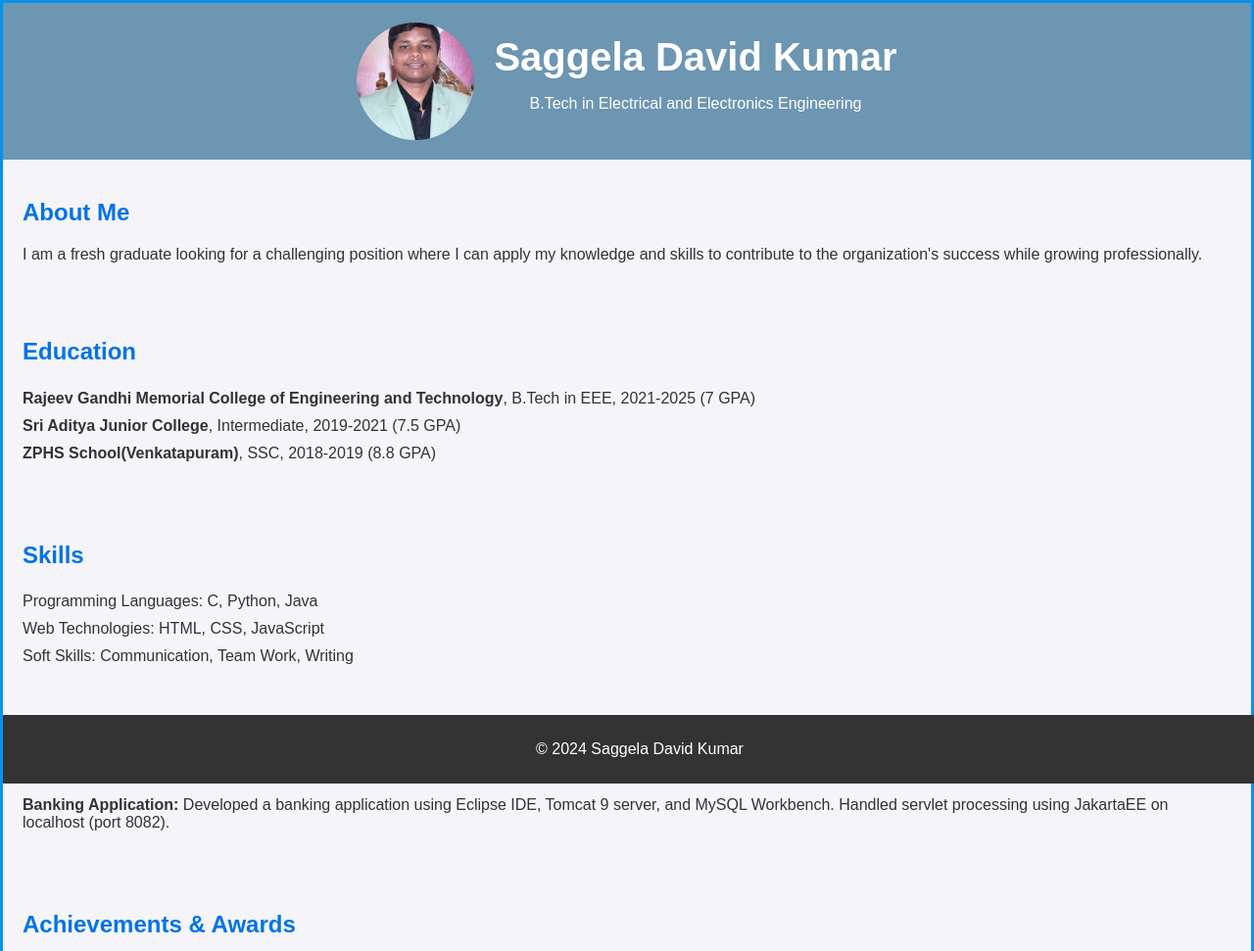
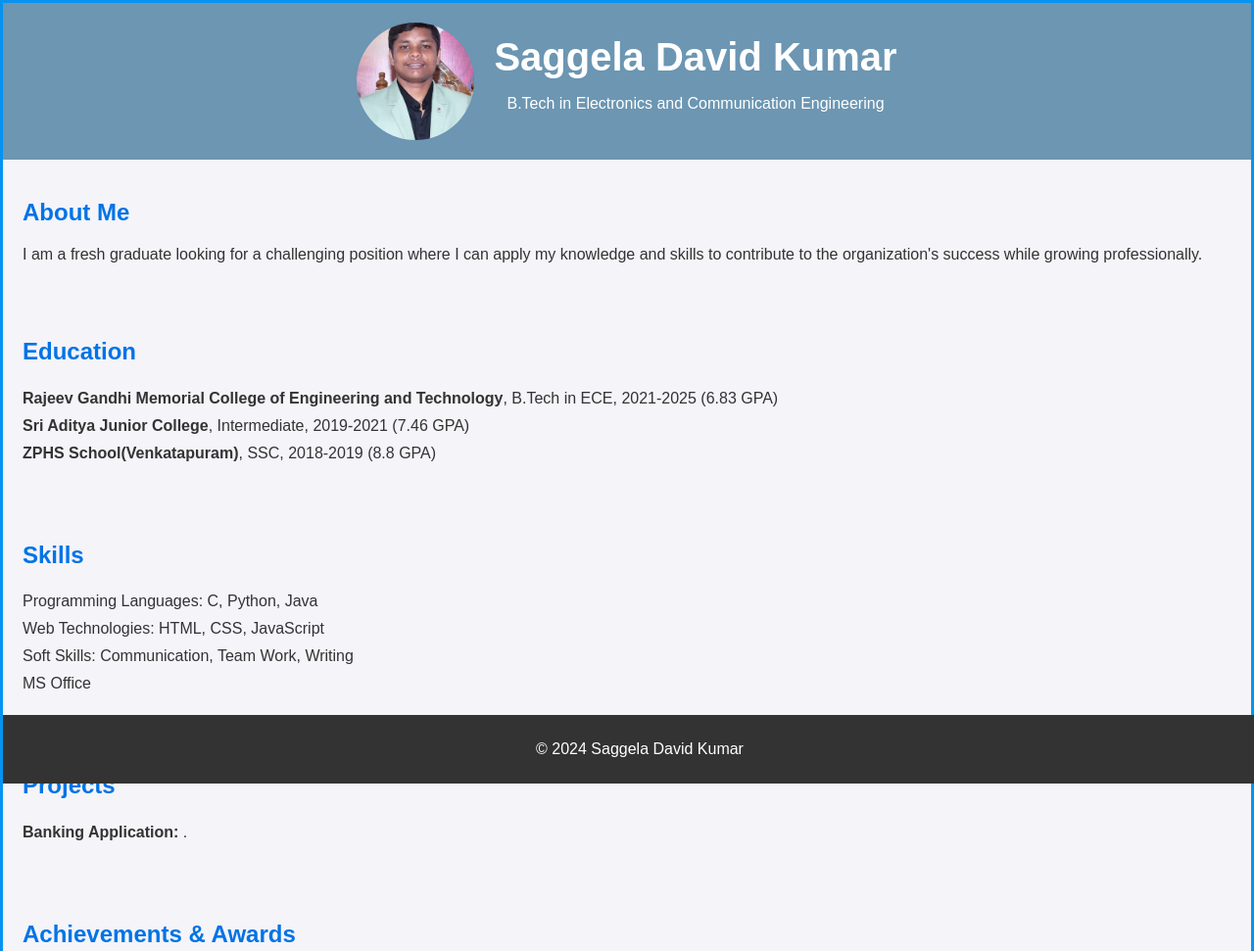
Before and after one commit to Davidkumar123-debug/david_kumar, a plain HTML site: page index.html in a window 1280 px wide. Shown: the top 971 px of the page at 98% size. Drawn offline with Linux system fonts and the light colour scheme.

Commit message:
Update index.html

```diff
--- a/index.html
+++ b/index.html
@@ -12,7 +12,7 @@
             <img src="david.jpg" alt="Profile Photo" class="profile-photo">
             <div>
                 <h1>Saggela David Kumar</h1>
-                <p>B.Tech in Electrical and Electronics Engineering</p>
+                <p>B.Tech in Electronics and Communication Engineering</p>
             </div>
         </div>
     </header>
@@ -25,8 +25,8 @@
     <section id="education">
         <h2>Education</h2>
         <ul>
-            <li><strong>Rajeev Gandhi Memorial College of Engineering and Technology</strong>, B.Tech in EEE, 2021-2025 (7 GPA)</li>
-            <li><strong>Sri Aditya Junior College</strong>, Intermediate, 2019-2021 (7.5 GPA)</li>
+            <li><strong>Rajeev Gandhi Memorial College of Engineering and Technology</strong>, B.Tech in ECE, 2021-2025 (6.83 GPA)</li>
+            <li><strong>Sri Aditya Junior College</strong>, Intermediate, 2019-2021 (7.46 GPA)</li>
             <li><strong>ZPHS School(Venkatapuram)</strong>, SSC, 2018-2019 (8.8 GPA)</li>
         </ul>
     </section>
@@ -37,13 +37,14 @@
             <li>Programming Languages: C, Python, Java</li>
             <li>Web Technologies: HTML, CSS, JavaScript</li>
             <li>Soft Skills: Communication, Team Work, Writing</li>
+            <li>MS Office</li>
         </ul>
     </section>
 
     <section id="projects">
         <h2>Projects</h2>
         <ul>
-            <li><strong>Banking Application:</strong> Developed a banking application using Eclipse IDE, Tomcat 9 server, and MySQL Workbench. Handled servlet processing using JakartaEE on localhost (port 8082).</li>
+            <li><strong>Banking Application:</strong> .</li>
         </ul>
     </section>
 
```
